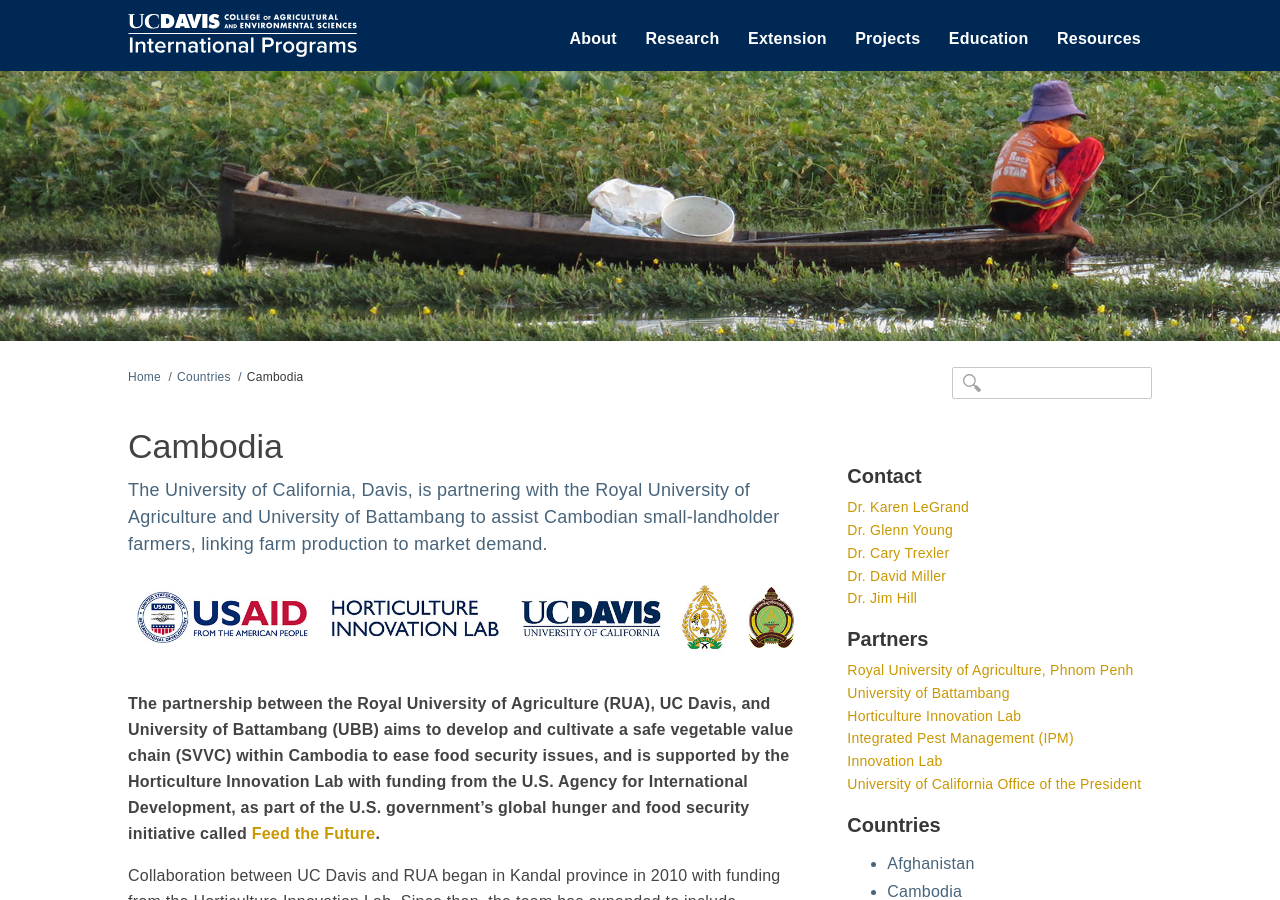
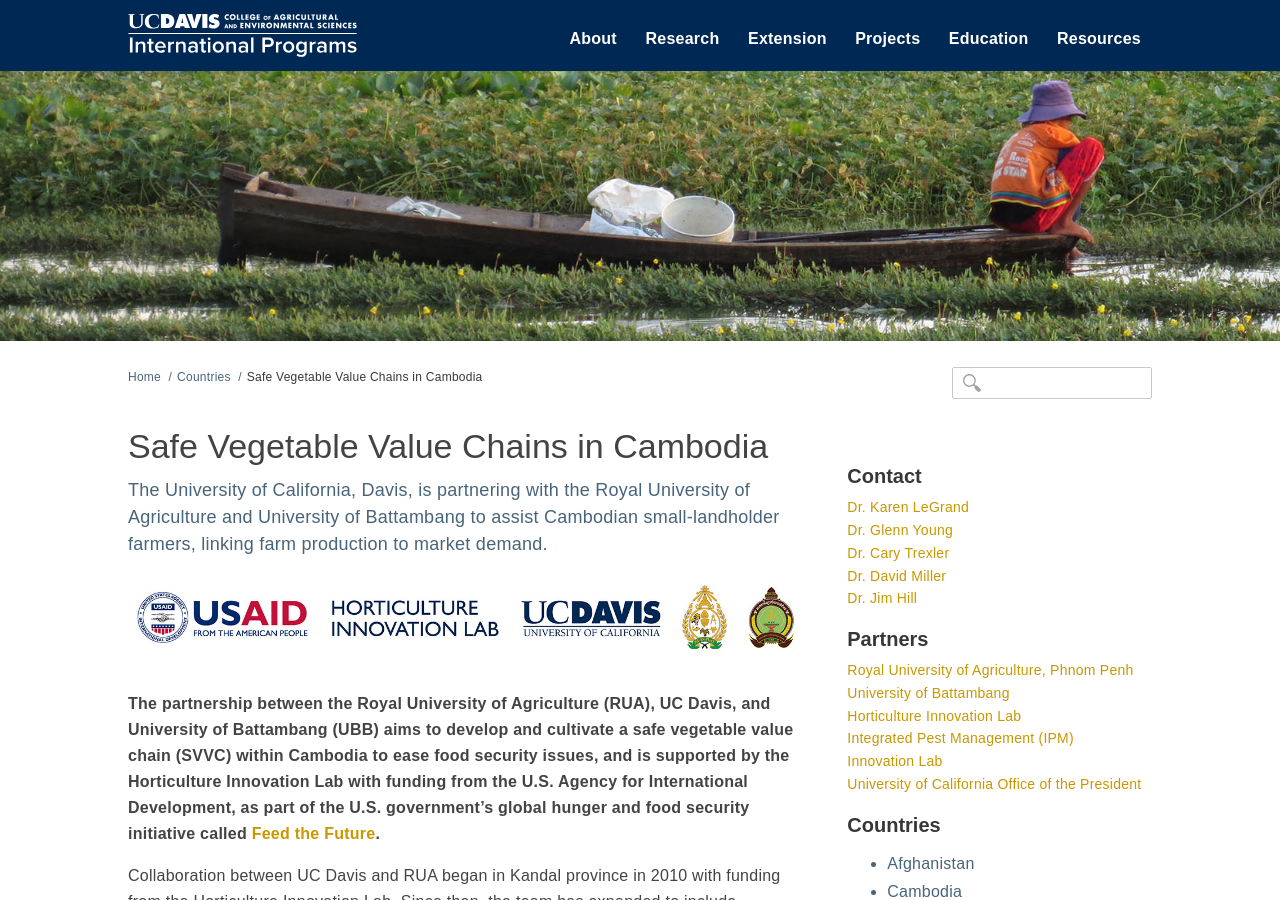
Before and after one commit to ucdavis/ip, a Jekyll site: the page built from _posts/countries/2015-02-12-Cambodia.markdown, in a window 1280 px wide and 900 px high. Built offline with Jekyll 4.4.1, drawn with Linux system fonts in a browser that asks for light colours; nearby versions of some CDN libraries.

Commit message:
adding cambodia value chaings to navigation

```diff
--- a/_includes/navigation.html
+++ b/_includes/navigation.html
@@ -32,6 +32,7 @@
         <li>
             <a>Projects</a>
             <ul class="dropdown">
+              <li><a href="/countries/cambodia"> Cambodia Safe Value Chains</a></li>
               <li><a href="/projects/ingenaes">INGENAES</a></li>
               <li><a href="/projects/USPCAS">USPCAS-AFS</a></li>
               <li><a href="/projects/RING">RING</a></li>
--- a/_posts/countries/2015-02-12-Cambodia.markdown
+++ b/_posts/countries/2015-02-12-Cambodia.markdown
@@ -1,6 +1,6 @@
 ---
 layout: country
-title:  "Cambodia"
+title:  "Safe Vegetable Value Chains in Cambodia"
 description: "The University of California, Davis, is partnering with the Royal University of Agriculture and University of Battambang to assist Cambodian small-landholder farmers, linking farm production to market demand. "
 date:   2015-02-12 16:25:17
 category: "country"
```
